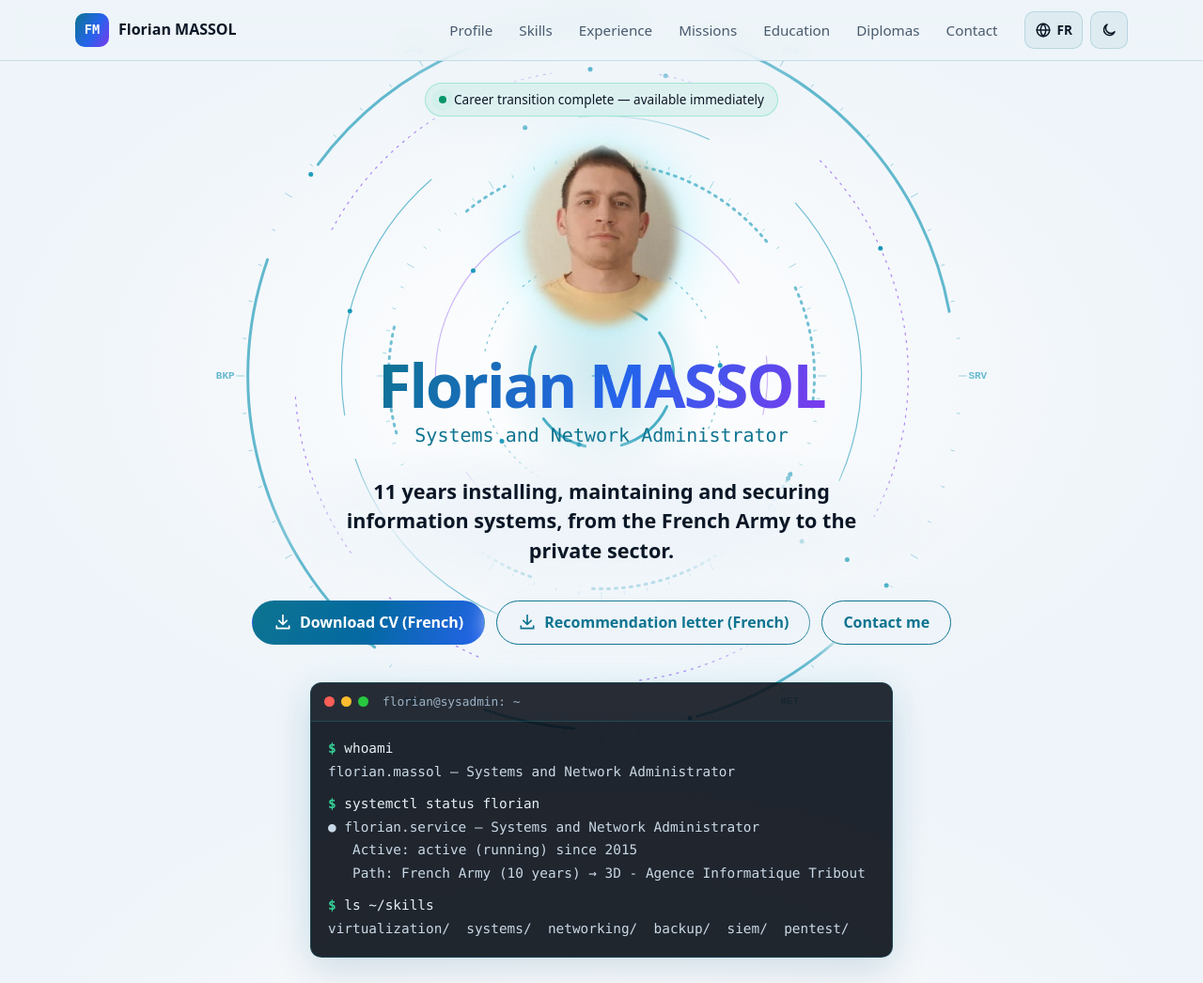
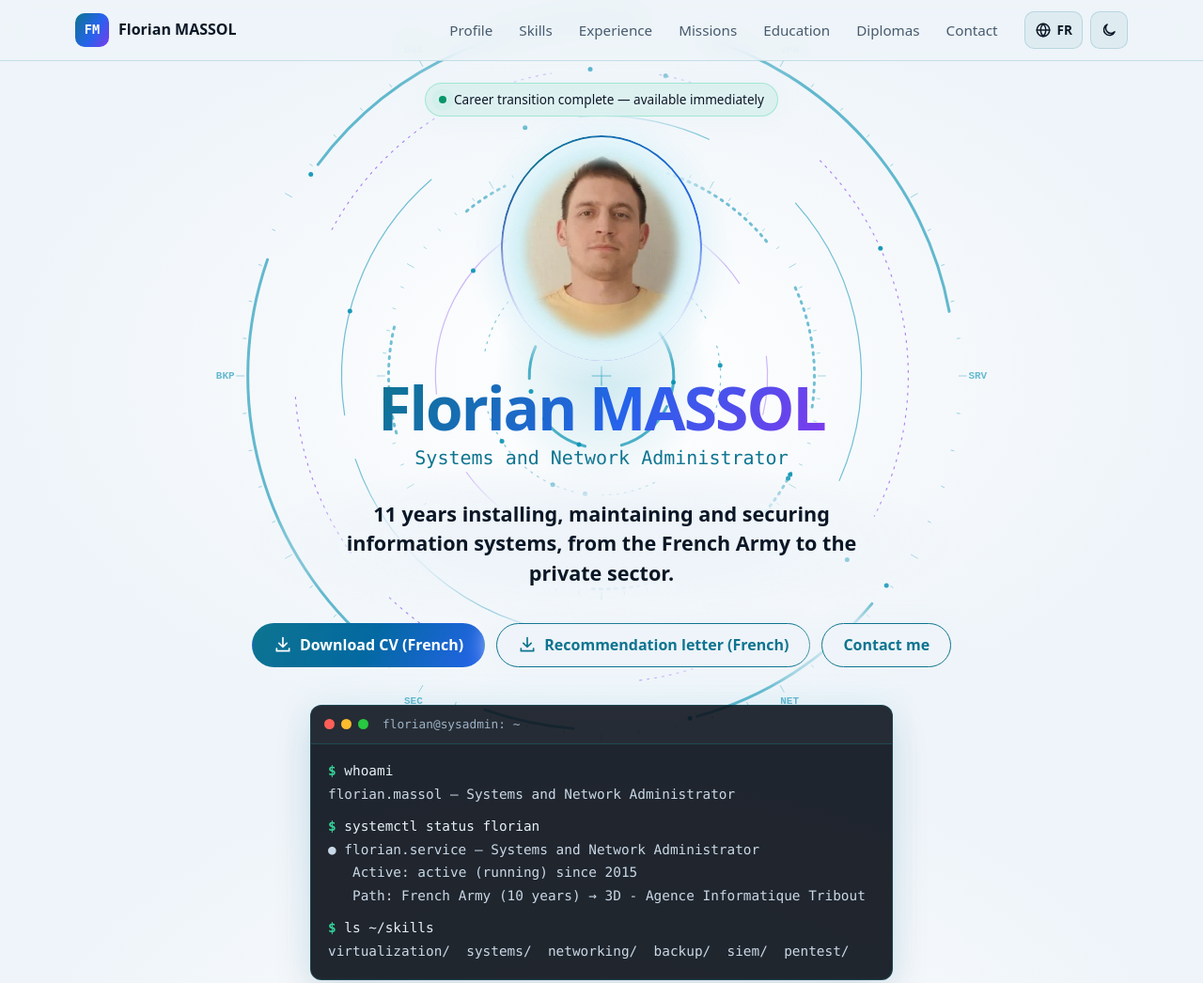
Before and after one commit to fmassol-63/fmassol-63.github.io, a website built with Vite: page index.html in a window 1280 px wide. Shown: the top 1046 px of the page at 94% size. Built offline with nearby package versions, Linux system fonts and the light colour scheme.

Commit message:
style: anneau en dégradé estompé et halo autour de la photo

```diff
--- a/src/styles/hero.css
+++ b/src/styles/hero.css
@@ -47,7 +47,47 @@
   }
 }
 
+/* Cadre de la photo : halo couleur de page qui efface le tourbillon derrière le visage,
+   puis anneau en dégradé qui s'estompe vers le bas comme les bords de la photo. */
+.hero__portrait {
+  position: relative;
+  isolation: isolate;
+  padding: 12px;
+}
+
+.hero__portrait::before,
+.hero__portrait::after {
+  content: '';
+  position: absolute;
+  border-radius: 50%;
+  pointer-events: none;
+}
+
+.hero__portrait::before {
+  inset: -28px;
+  z-index: -1;
+  background: radial-gradient(closest-side, var(--bg) 72%, transparent);
+}
+
+.hero__portrait::after {
+  inset: 0;
+  padding: 2px;
+  background: conic-gradient(
+    from 200deg,
+    var(--accent-violet),
+    var(--accent) 35%,
+    var(--accent-blue) 65%,
+    var(--accent-violet)
+  );
+  /* Ne garde que le bord (anneau de 2px), puis l'efface progressivement vers le bas. */
+  mask:
+    linear-gradient(#000 35%, transparent 82%) intersect,
+    linear-gradient(#000 0 0) content-box exclude,
+    linear-gradient(#000 0 0);
+}
+
 .hero__photo {
+  display: block;
   width: clamp(140px, 18vw, 190px);
   filter: drop-shadow(0 0 28px rgb(0 229 255 / 0.3));
 }
```
Also changed, not shown: src/lib/render.js.
